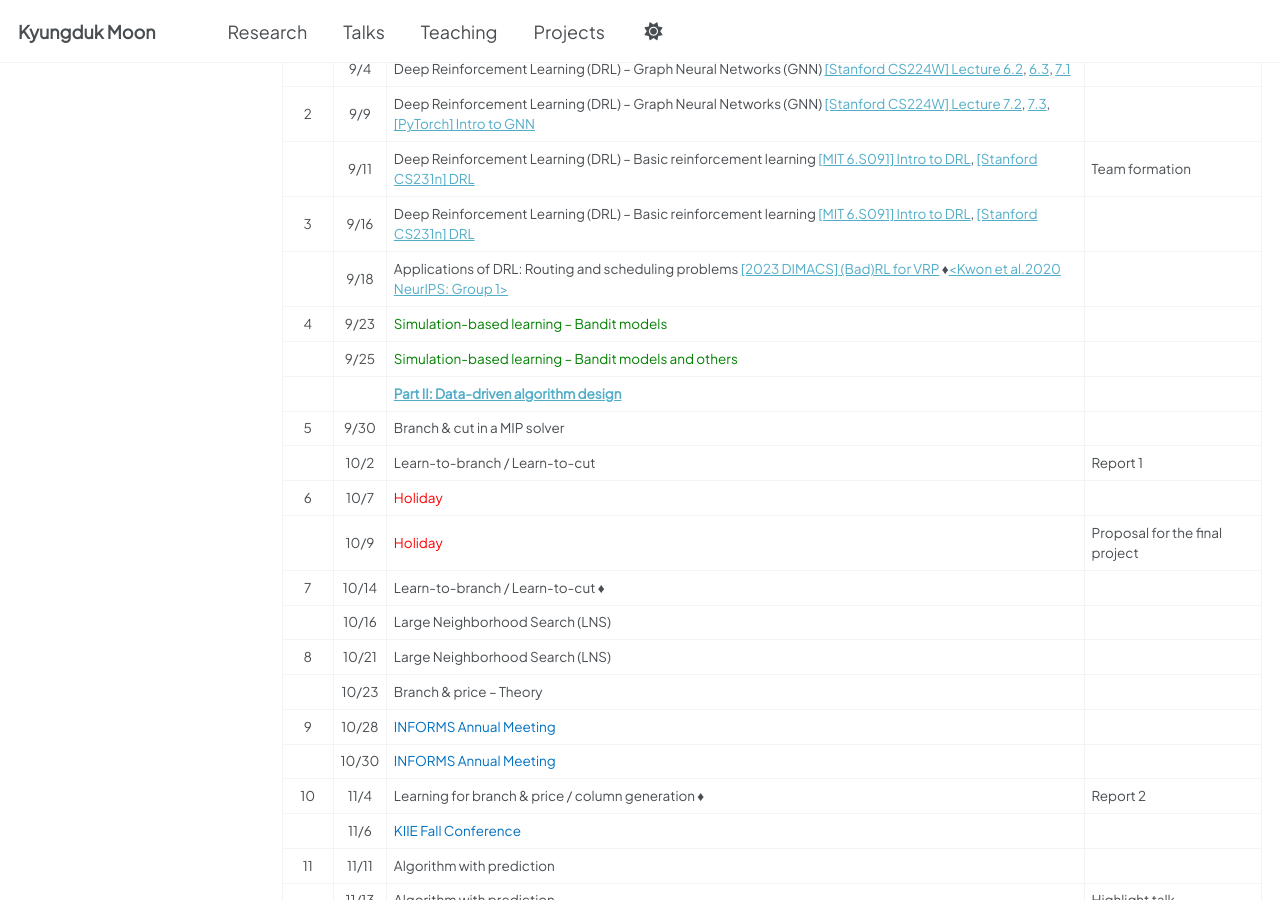
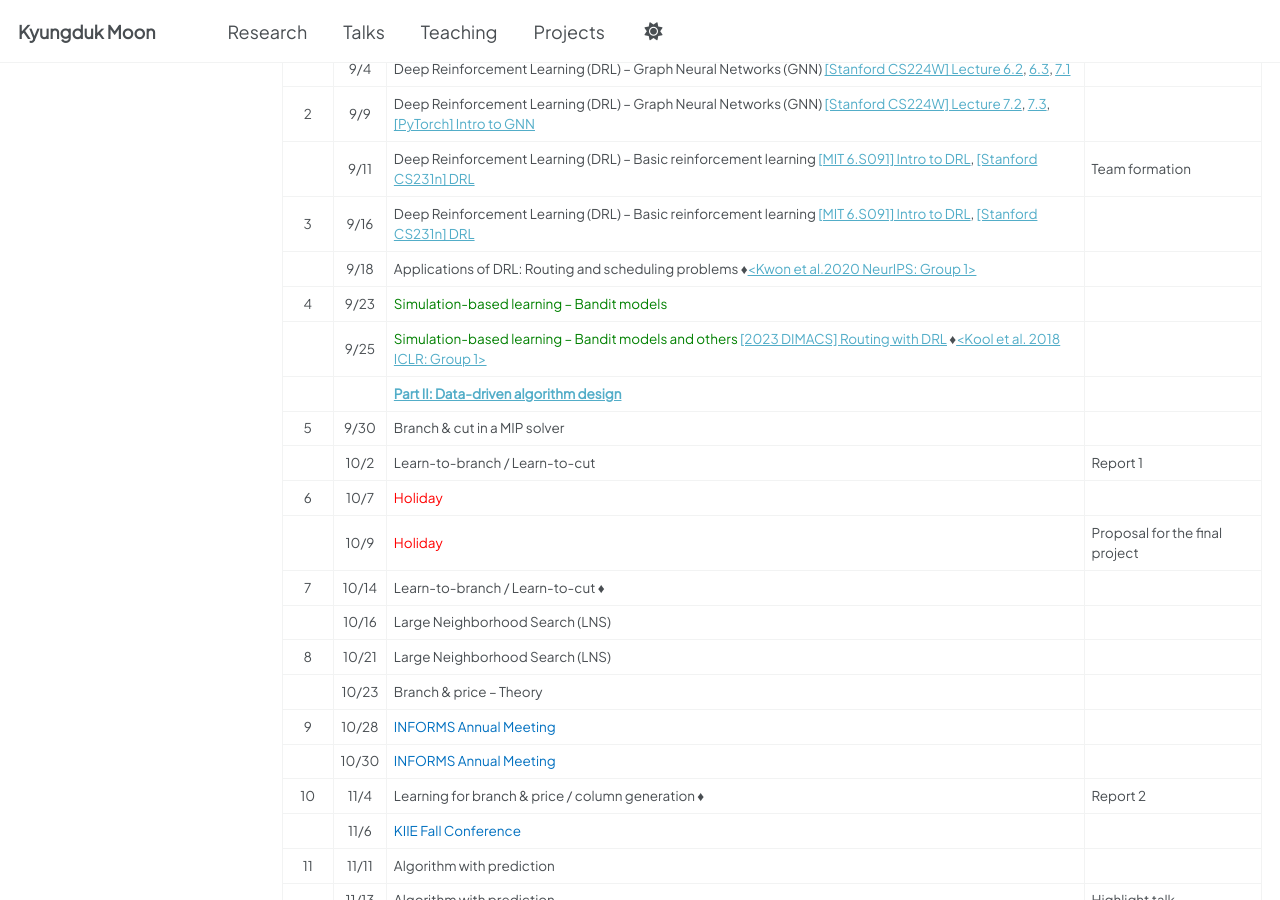
Before and after one commit to kalebmoon07/kalebmoon07.github.io, a Jekyll site: the page built from _pages/2025-fall-ml4do/ai4do-main.md, in a window 1280 px wide and 900 px high, scrolled down 1958 px. Built offline with Jekyll 4.4.1, drawn with Linux system fonts in a browser that asks for light colours; a script that is not in the unit is left out; some of the changed text lies outside the part shown.

Commit message:
Updated in-class presentation

```diff
--- a/_pages/2025-fall-ml4do/ai4do-main.md
+++ b/_pages/2025-fall-ml4do/ai4do-main.md
@@ -61,9 +61,9 @@ The course is designed to be comprehensive and interactive with the components b
 |   2   |  9/9  | Deep Reinforcement Learning (DRL) – Graph Neural Networks (GNN) [[Stanford CS224W] Lecture 7.2](https://youtu.be/247Mkqj_wRM), [7.3](https://www.youtube.com/watch?v=ew1cnUjRgl4), [[PyTorch] Intro to GNN](https://www.youtube.com/watch?v=8owQBFAHw7E)                           |
 |       | 9/11  | Deep Reinforcement Learning (DRL) – Basic reinforcement learning [[MIT 6.S091] Intro to DRL](https://www.youtube.com/watch?v=zR11FLZ-O9M), [[Stanford CS231n] DRL](https://www.youtube.com/watch?v=lvoHnicueoE)                                                                                                                                                                                                                   | Team formation                 |
 |   3   | 9/16  | Deep Reinforcement Learning (DRL) – Basic reinforcement learning [[MIT 6.S091] Intro to DRL](https://www.youtube.com/watch?v=zR11FLZ-O9M), [[Stanford CS231n] DRL](https://www.youtube.com/watch?v=lvoHnicueoE)                                                                                                                                                                                                                   |                                |
-|       | 9/18  | Applications of DRL: Routing and scheduling problems [[2023 DIMACS] (Bad)RL for VRP](https://www.youtube.com/watch?v=nGc1MVNRvjE) ♦[<Kwon et al.2020 NeurIPS: Group 1>](#paper-kwon-2020-pomo)                                                                                                                                                                                                                             |                                |
+|       | 9/18  | Applications of DRL: Routing and scheduling problems ♦[<Kwon et al.2020 NeurIPS: Group 1>](#paper-kwon-2020-pomo)                                                                                                                                                                                                                             |                                |
 |   4   | 9/23  | <span style="color:green;">Simulation-based learning – Bandit models</span>                                                                                                                                                                                                        |                                |
-|       | 9/25  | <span style="color:green;">Simulation-based learning – Bandit models and others</span>                                                                                                                                                                                             |                                |
+|       | 9/25  | <span style="color:green;">Simulation-based learning – Bandit models and others</span> [[2023 DIMACS] Routing with DRL](https://www.youtube.com/watch?v=nqAubq2K_Ug) ♦[<Kool et al. 2018 ICLR: Group 1>](#paper-kool-2018)                                                                                                                                                                                             |                                |
 |       |       | [**Part II: Data-driven algorithm design**](/teaching/ai4do/2025/reading-list#part-2)                                                                                                                                                                                              |                                |
 |   5   | 9/30  | Branch & cut in a MIP solver                                                                                                                                                                                                                                                       |                                |
 |       | 10/2  | Learn-to-branch / Learn-to-cut                                                                                                                                                                                                                                                     | Report 1                       |
@@ -112,3 +112,5 @@ Note:
 
 - Week 3, 9/18
   - <a id="paper-kwon-2020-pomo"></a>Kwon, Y.-D., Choo, J., Kim, B., Yoon, I., Gwon, Y., & Min, S. (2020). *POMO: Policy Optimization with Multiple Optima for Reinforcement Learning*. In **NeurIPS**, 33, 21188–21198.
+- Week 4, 9/25
+  - <a id="paper-kool-2018"></a>Kool, W., van Hoof, H., & Welling, M. (2018). *Attention, Learn to Solve Routing Problems!* In **ICLR**.
```
